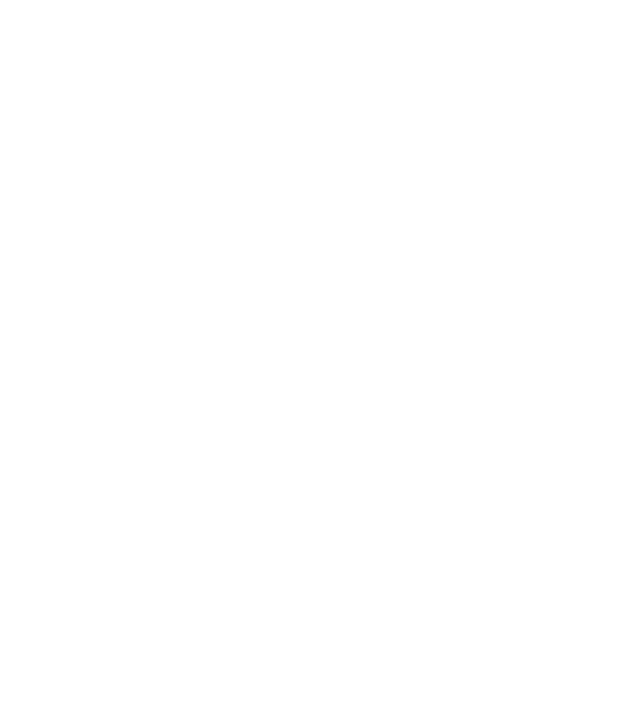
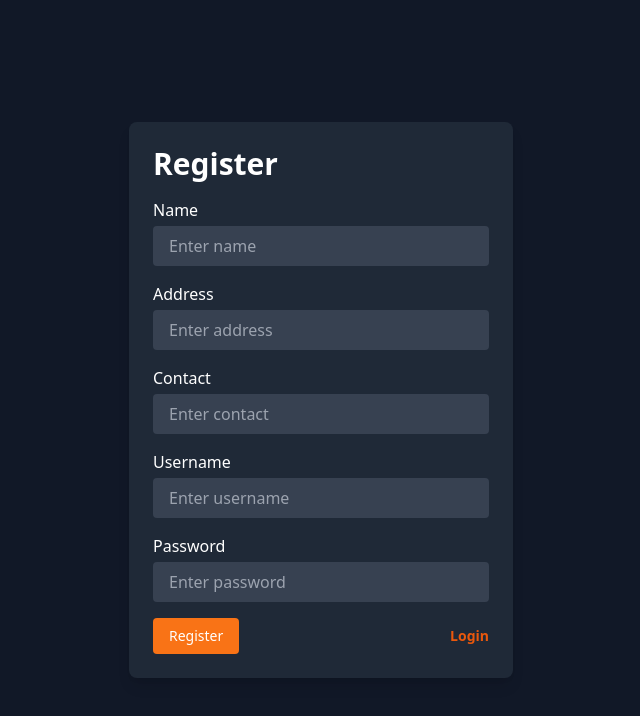
Before and after one commit to RahulRST/expenso-fe, a React app: page /register in a window 1280 px wide. Before the commit this address had no page. Shown: the top 716 px of the page, without its empty margins (319-959 px from the left). Built offline with nearby package versions, Linux system fonts and the light colour scheme; the HTML template or start-up script is replaced by a standard one.

Commit message:
register page added

```diff
--- a/package.json
+++ b/package.json
@@ -11,7 +11,6 @@
   },
   "dependencies": {
     "chart.js": "^4.3.0",
-    "chartjs-plugin-colorschemes": "^0.4.0",
     "react": "^18.2.0",
     "react-chartjs-2": "^5.2.0",
     "react-dom": "^18.2.0",
--- a/src/App.tsx
+++ b/src/App.tsx
@@ -5,6 +5,7 @@
   Outlet
 } from "react-router-dom";
 import Login from "./pages/login";
+import Register from "./pages/register";
 import Expense from "./pages/expense";
 import Budget from "./pages/budget";
 import Reminder from "./pages/reminder";
@@ -21,6 +22,7 @@
     <Router>
       <Routes>
         <Route path="/" element={<Login />} />
+        <Route path="/register" element={<Register />} />
         <Route element={<Layout><Outlet /></Layout>}>
           <Route path="/home" element={<Home />} />
           <Route path="/expense" element={<Expense />} />
--- a/src/pages/login.tsx
+++ b/src/pages/login.tsx
@@ -1,4 +1,5 @@
 import React, { useState } from 'react';
+import { Link } from 'react-router-dom';
 
 const Login: React.FC = () => {
   const [username, setUsername] = useState<string>('');
@@ -33,7 +34,7 @@
               Username
             </label>
             <input
-              className="shadow appearance-none border rounded w-full py-2 px-3 text-gray-700 leading-tight focus:outline-none focus:shadow-outline"
+              className="shadow appearance-none border rounded w-full py-2 px-3 bg-gray-700 leading-tight focus:outline-none focus:shadow-outline"
               id="username"
               type="text"
               placeholder="Username"
@@ -47,7 +48,7 @@
             </label>
             <div className="relative">
               <input
-                className="shadow appearance-none border rounded w-full py-2 px-3 text-gray-700 mb-3 leading-tight focus:outline-none focus:shadow-outline"
+                className="shadow appearance-none border rounded w-full py-2 px-3 bg-gray-700 mb-3 leading-tight focus:outline-none focus:shadow-outline"
                 id="password"
                 type={showPassword ? 'text' : 'password'}
                 placeholder="Password"
@@ -104,12 +105,12 @@
             >
               Sign In
             </button>
-            <a
+            <Link
               className="inline-block align-baseline font-bold text-sm text-orange-600 hover:text-orange-800 cursor-pointer"
-              href="#"
+              to="register"
             >
-              Forgot Password?
-            </a>
+              Register
+            </Link>
           </div>
         </div>
         <p className="text-center text-gray-500 text-xs">
--- /dev/null
+++ b/src/pages/register.tsx
@@ -0,0 +1,146 @@
+import React, { useState } from 'react';
+import { Link } from 'react-router-dom';
+
+const Register: React.FC = () => {
+  const [username, setUsername] = useState('');
+  const [password, setPassword] = useState('');
+  const [name, setName] = useState('');
+  const [address, setAddress] = useState('');
+  const [contact, setContact] = useState('');
+
+  const handleUsernameChange = (e: React.ChangeEvent<HTMLInputElement>) => {
+    setUsername(e.target.value);
+  };
+
+  const handlePasswordChange = (e: React.ChangeEvent<HTMLInputElement>) => {
+    setPassword(e.target.value);
+  };
+
+  const handleNameChange = (e: React.ChangeEvent<HTMLInputElement>) => {
+    setName(e.target.value);
+  };
+
+  const handleAddressChange = (e: React.ChangeEvent<HTMLInputElement>) => {
+    setAddress(e.target.value);
+  };
+
+  const handleContactChange = (e: React.ChangeEvent<HTMLInputElement>) => {
+    setContact(e.target.value);
+  };
+
+  const handleFormSubmit = (e: React.FormEvent<HTMLFormElement>) => {
+    e.preventDefault();
+
+    // Perform registration logic
+    console.log('Registration submitted!');
+    console.log('Username:', username);
+    console.log('Password:', password);
+    console.log('Name:', name);
+    console.log('Address:', address);
+    console.log('Contact:', contact);
+
+    // Reset form fields
+    setUsername('');
+    setPassword('');
+    setName('');
+    setAddress('');
+    setContact('');
+  };
+
+  return (
+    <div className="flex items-center justify-center h-screen bg-gray-900">
+      <div className="bg-gray-800 rounded-lg shadow-lg w-96 p-6">
+        <h2 className="text-3xl font-bold mb-4 text-white">Register</h2>
+        <form onSubmit={handleFormSubmit}>
+          <div className="mb-4">
+            <label htmlFor="name" className="block mb-1 text-white">
+              Name
+            </label>
+            <input
+              type="text"
+              id="name"
+              value={name}
+              onChange={handleNameChange}
+              className="w-full px-4 py-2 bg-gray-700 rounded text-white focus:outline-none"
+              placeholder="Enter name"
+              required
+            />
+          </div>
+          <div className="mb-4">
+            <label htmlFor="address" className="block mb-1 text-white">
+              Address
+            </label>
+            <input
+              type="text"
+              id="address"
+              value={address}
+              onChange={handleAddressChange}
+              className="w-full px-4 py-2 bg-gray-700 rounded text-white focus:outline-none"
+              placeholder="Enter address"
+              required
+            />
+          </div>
+          <div className="mb-4">
+            <label htmlFor="contact" className="block mb-1 text-white">
+              Contact
+            </label>
+            <input
+              type="text"
+              id="contact"
+              value={contact}
+              onChange={handleContactChange}
+              className="w-full px-4 py-2 bg-gray-700 rounded text-white focus:outline-none"
+              placeholder="Enter contact"
+              required
+            />
+          </div>
+          <div className="mb-4">
+            <label htmlFor="username" className="block mb-1 text-white">
+              Username
+            </label>
+            <input
+              type="text"
+              id="username"
+              value={username}
+              onChange={handleUsernameChange}
+              className="w-full px-4 py-2 bg-gray-700 rounded text-white focus:outline-none"
+              placeholder="Enter username"
+              required
+            />
+          </div>
+          <div className="mb-4">
+            <label htmlFor="password" className="block mb-1 text-white">
+              Password
+            </label>
+            <input
+              type="password"
+              id="password"
+              value={password}
+              onChange={handlePasswordChange}
+              className="w-full px-4 py-2 bg-gray-700 rounded text-white focus:outline-none"
+              placeholder="Enter password"
+              required
+            />
+          </div>
+          <div className='flex flex-row justify-between items-center'>
+            <button
+                type="submit"
+                className="px-4 py-2 text-sm font-medium bg-orange-500 rounded text-white hover:bg-orange-600 focus:outline-none"
+            >
+                Register
+            </button>
+            <Link
+                className="inline-block align-baseline font-bold text-sm text-orange-600 hover:text-orange-800 cursor-pointer"
+                to="/"
+                >
+                Login
+            </Link>
+          </div>
+
+        </form>
+      </div>
+    </div>
+  );
+};
+
+export default Register;
--- a/tsconfig.json
+++ b/tsconfig.json
@@ -19,6 +19,6 @@
     "noUnusedParameters": true,
     "noFallthroughCasesInSwitch": true
   },
-  "include": ["src"],
+  "include": ["src", "../expenso-be/src/api/auth"],
   "references": [{ "path": "./tsconfig.node.json" }]
 }
```
Also changed, not shown: 1 other file (tests, documents, lock files or other folders).
